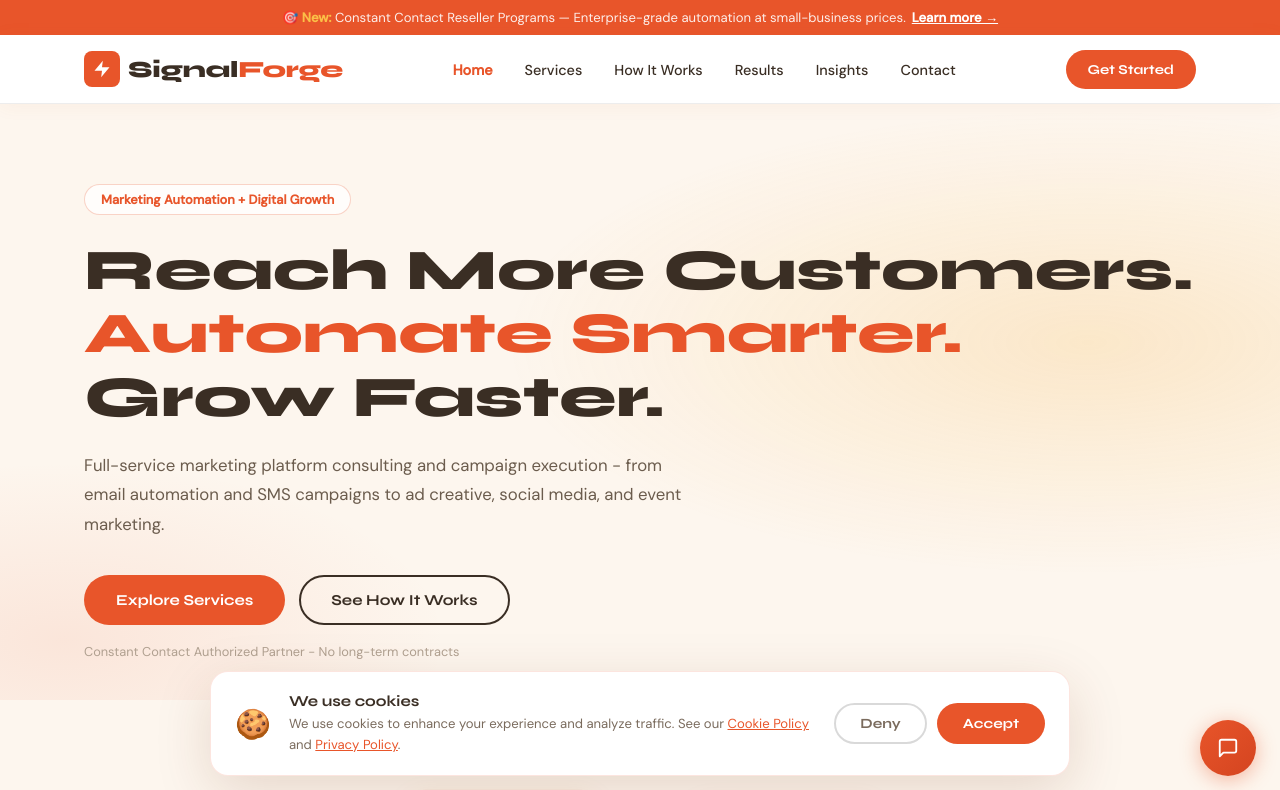
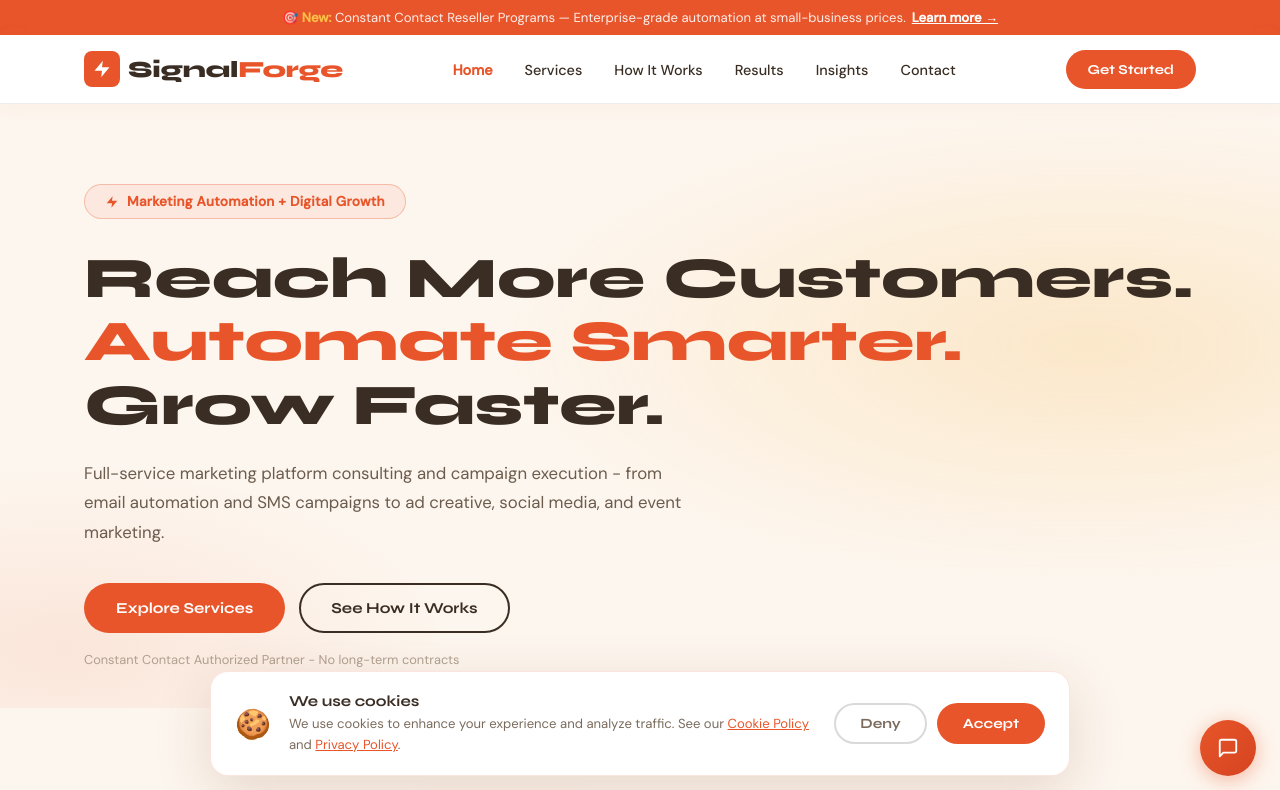
Before and after one commit to halojumper/SignalForge, a Next.js app: page / in a window 1280 px wide. Shown: the top 790 px of the page. Built offline with nearby package versions, Linux system fonts and the light colour scheme.

Commit message:
Update page.tsx
Improve hero pill badge styling

```diff
--- a/app/page.tsx
+++ b/app/page.tsx
@@ -130,9 +130,10 @@
       <section style={{background:'var(--sand)',position:'relative',overflow:'hidden',padding:'80px 0 40px'}}>
         <div style={{position:'absolute',inset:0,background:'radial-gradient(ellipse 70% 60% at 85% 40%, rgba(245,166,35,0.18) 0%, transparent 65%), radial-gradient(ellipse 50% 50% at 5% 90%, rgba(232,85,42,0.1) 0%, transparent 60%)',pointerEvents:'none'}} />
         <div className="container" style={{position:'relative',zIndex:2,width:'100%'}}>
-          <div style={{display:'inline-flex',alignItems:'center',gap:8,background:'rgba(255,255,255,0.75)',border:'1px solid rgba(232,85,42,0.25)',borderRadius:50,padding:'6px 16px',fontSize:'0.8rem',color:'var(--coral)',fontWeight:600,marginBottom:24}}>
-            Marketing Automation + Digital Growth
-          </div>
+          <div style={{display:'inline-flex',alignItems:'center',gap:8,background:'rgba(232,85,42,0.08)',border:'1px solid rgba(232,85,42,0.3)',borderRadius:50,padding:'8px 20px',fontSize:'0.85rem',color:'var(--coral)',fontWeight:700,marginBottom:28,letterSpacing:'0.02em'}}>
+  <svg viewBox="0 0 24 24" width="14" height="14" fill="var(--coral)"><path d="M13 2L3 14h9l-1 8 10-12h-9l1-8z"/></svg>
+  Marketing Automation + Digital Growth
+</div>
           <h1 style={{fontSize:'clamp(2rem,4.5vw,3.6rem)',fontWeight:800,color:'var(--text)',marginBottom:22,lineHeight:1.1}}>
             Reach More Customers.{' '}
             <em style={{fontStyle:'normal',color:'var(--coral)'}}>Automate Smarter.</em>{' '}
```
